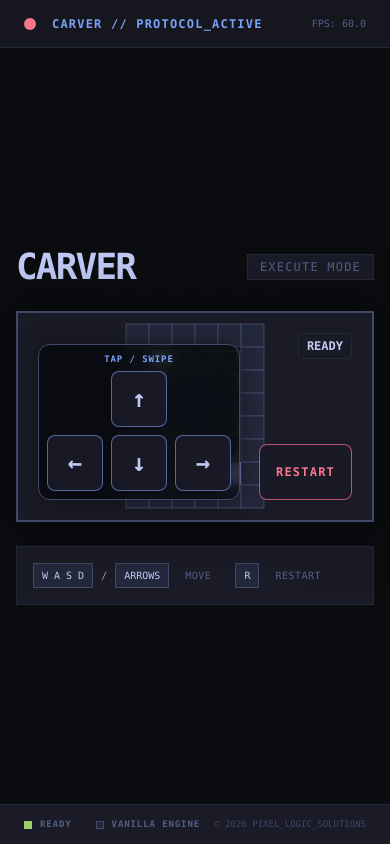
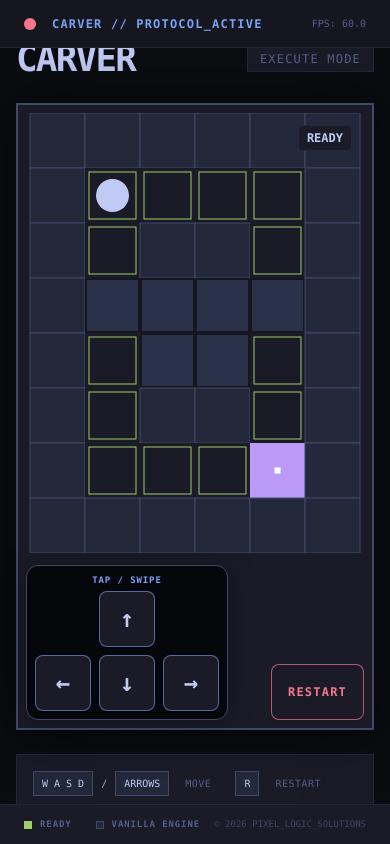
Before and after one commit to lizliz404/carver, a Next.js app: page / in a window 390 px wide. Built offline with nearby package versions, Linux system fonts and the light colour scheme.

Commit message:
Improve mobile game controls layout

```diff
--- a/app/page.tsx
+++ b/app/page.tsx
@@ -36,7 +36,7 @@ export default function Page() {
 
             {/* Game Canvas Container */}
             <div className="w-full bg-[#1a1b26] border-2 border-[#414868] relative shadow-[0_0_50px_rgba(0,0,0,0.5)] flex items-center justify-center p-2 lg:p-4">
-              <div className="w-full aspect-video relative">
+              <div className="relative h-[min(72dvh,620px)] min-h-[430px] w-full sm:h-auto sm:aspect-video sm:min-h-0">
                  <GameCanvas />
               </div>
             </div>
--- a/components/GameCanvas.tsx
+++ b/components/GameCanvas.tsx
@@ -125,10 +125,11 @@ export default function GameCanvas() {
   }, []);
 
   return (
-    <>
+    <div className="flex h-full min-h-0 flex-col gap-3 sm:block">
+      <div className="relative min-h-0 flex-1 sm:h-full">
         <canvas
           ref={canvasRef}
-        className="w-full h-full block touch-none"
+          className="block h-full w-full touch-none"
           onPointerDown={(event) => {
             touchStartRef.current = { x: event.clientX, y: event.clientY };
           }}
@@ -142,19 +143,20 @@ export default function GameCanvas() {
           }}
           aria-label="Carver game board. Swipe or use the on-screen direction buttons to move."
         />
-      <div className="absolute top-3 right-3 pointer-events-none text-xs font-mono font-bold text-[#c0caf5] bg-[#1a1b26]/95 px-2 py-1 border border-[#24283b] rounded">
+        <div className="pointer-events-none absolute right-3 top-3 rounded border border-[#24283b] bg-[#1a1b26]/95 px-2 py-1 font-mono text-xs font-bold text-[#c0caf5]">
           {status}
         </div>
-      <div className="absolute left-3 right-3 bottom-3 flex items-end justify-between gap-3 sm:hidden">
-        <div className="rounded-xl border border-[#414868] bg-[#05070a]/75 p-2 shadow-[0_0_24px_rgba(0,0,0,0.45)] backdrop-blur-sm">
+      </div>
+      <div className="flex shrink-0 items-end justify-between gap-3 sm:hidden">
+        <div className="rounded-xl border border-[#414868] bg-[#05070a] p-2 shadow-[0_0_24px_rgba(0,0,0,0.35)]">
           <div className="mb-1 text-center text-[9px] font-bold uppercase tracking-widest text-[#7aa2f7]">Tap / Swipe</div>
-          <div className="grid grid-cols-3 grid-rows-2 gap-2 touch-none select-none" aria-label="Touch movement controls">
+          <div className="grid touch-none select-none grid-cols-3 grid-rows-2 gap-2" aria-label="Touch movement controls">
             {DIRECTIONS.map(({ label, dir, className }) => (
               <button
                 key={dir}
                 type="button"
                 aria-label={`Move ${dir.toLowerCase()}`}
-                className={`${className} h-14 w-14 rounded-lg border border-[#7aa2f7]/60 bg-[#1a1b26]/95 text-2xl font-black text-[#c0caf5] shadow active:scale-95 active:bg-[#7aa2f7] active:text-[#05070a]`}
+                className={`${className} h-14 w-14 rounded-lg border border-[#7aa2f7]/60 bg-[#1a1b26] text-2xl font-black text-[#c0caf5] shadow active:scale-95 active:bg-[#7aa2f7] active:text-[#05070a]`}
                 onPointerDown={(event) => {
                   event.preventDefault();
                   move(dir);
@@ -167,7 +169,7 @@ export default function GameCanvas() {
         </div>
         <button
           type="button"
-          className="h-14 rounded-lg border border-[#f7768e]/70 bg-[#1a1b26]/95 px-4 text-xs font-black uppercase tracking-widest text-[#f7768e] shadow active:scale-95 active:bg-[#f7768e] active:text-[#05070a]"
+          className="h-14 rounded-lg border border-[#f7768e]/70 bg-[#1a1b26] px-4 text-xs font-black uppercase tracking-widest text-[#f7768e] shadow active:scale-95 active:bg-[#f7768e] active:text-[#05070a]"
           onPointerDown={(event) => {
             event.preventDefault();
             resetGame();
@@ -176,6 +178,6 @@ export default function GameCanvas() {
           Restart
         </button>
       </div>
-    </>
+    </div>
   );
 }
```
Lines whose indentation alone changed are shown as unchanged.
